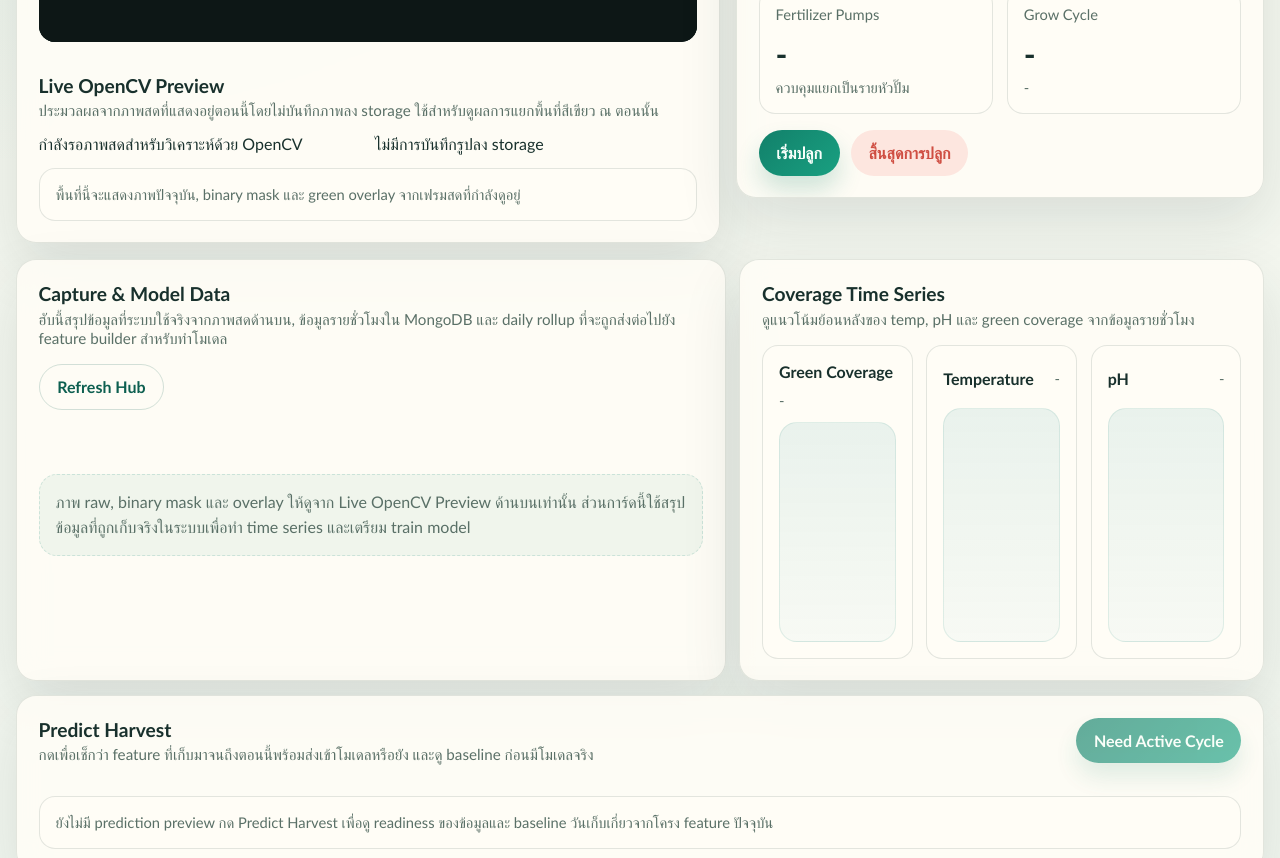
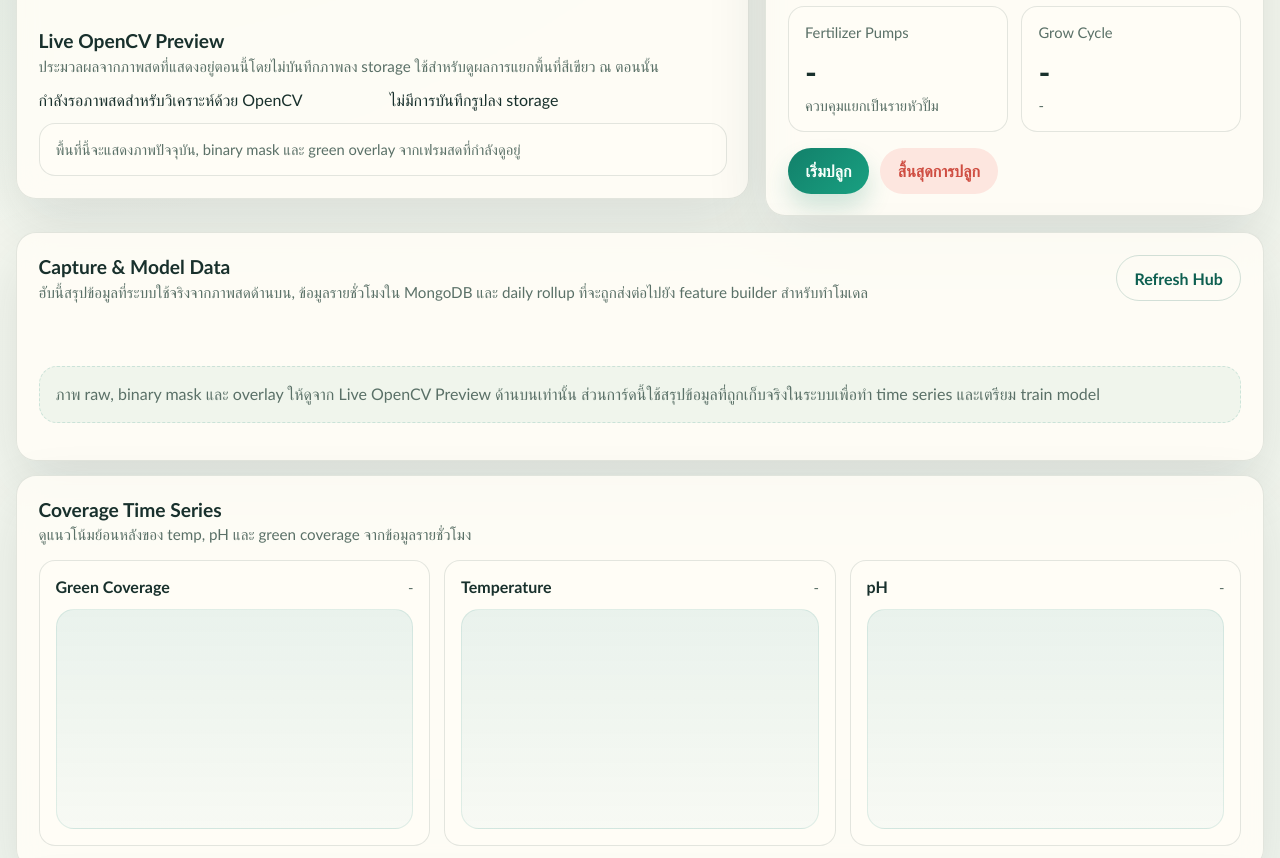
Before and after one commit to kmitlProjects/wolffia-iot-system, a website with bundled scripts: page frontend/src/index.html in a window 1280 px wide. Shown: the part 965-1823 px from the top of the page. Built offline with nearby package versions, Linux system fonts and the light colour scheme; files whose address does not match are found by name.

Commit message:
ปรับปรุงการจัดการการแสดงผลของแดชบอร์ดและปรับขนาดของแผงให้เหมาะสมยิ่งขึ้น

```diff
--- a/frontend/src/index.html
+++ b/frontend/src/index.html
@@ -8,10 +8,10 @@
         content="Mobile-friendly dashboard for Wolffia pond monitoring and control."
     >
     <title>Wolffia Control Deck</title>
-    <link rel="stylesheet" href="/assets/styles.css?v=20260401p">
+    <link rel="stylesheet" href="/assets/styles.css?v=20260401q">
 </head>
 <body>
     <div id="app"></div>
-    <script type="module" src="/assets/main.js?v=20260401p"></script>
+    <script type="module" src="/assets/main.js?v=20260401q"></script>
 </body>
 </html>
--- a/frontend/src/main.ts
+++ b/frontend/src/main.ts
@@ -208,7 +208,7 @@ function createLayout(): string {
                 </section>
 
                 <section class="analytics-grid">
-                    <section class="panel">
+                    <section class="panel analysis-hub-panel">
                         <div class="panel-inner">
                             <div class="panel-header">
                                 <div class="panel-title">
@@ -230,7 +230,7 @@ function createLayout(): string {
                         </div>
                     </section>
 
-                    <section class="panel">
+                    <section class="panel timeseries-panel">
                         <div class="panel-inner">
                             <div class="panel-title">
                                 <h2>Coverage Time Series</h2>
--- a/frontend/src/styles.css
+++ b/frontend/src/styles.css
@@ -81,7 +81,7 @@ label {
 }
 
 .app-shell {
-    width: min(1260px, calc(100vw - 1.25rem));
+    width: min(1380px, calc(100vw - 1.25rem));
     margin: 0 auto;
     padding: 1rem 0 2rem;
 }
@@ -697,7 +697,7 @@ label {
 
 @media (max-width: 719px) {
     .app-shell {
-        width: min(100vw - 0.8rem, 1260px);
+        width: min(100vw - 0.8rem, 1380px);
         padding-top: 0.45rem;
         padding-bottom: 1.25rem;
     }
@@ -764,7 +764,7 @@ label {
 
 @media (min-width: 720px) {
     .app-shell {
-        width: min(1260px, calc(100vw - 2rem));
+        width: min(1380px, calc(100vw - 2rem));
         padding-top: 1.5rem;
     }
 
@@ -803,7 +803,13 @@ label {
 
     .analytics-grid {
         grid-column: 1 / -1;
-        grid-template-columns: 1.15fr 0.85fr;
+        grid-template-columns: minmax(0, 1fr);
+    }
+
+    .analysis-hub-panel,
+    .timeseries-panel,
+    .prediction-panel {
+        grid-column: 1 / -1;
     }
 
     .daily-highlight-grid {
@@ -843,6 +849,10 @@ label {
 }
 
 @media (min-width: 1180px) {
+    .dashboard-grid {
+        grid-template-columns: 1.25fr 0.85fr;
+    }
+
     .daily-highlight-grid {
         grid-template-columns: repeat(5, minmax(0, 1fr));
     }
```
Also changed, not shown: frontend/dist/assets/main.js, frontend/dist/assets/styles.css, frontend/dist/index.html.
